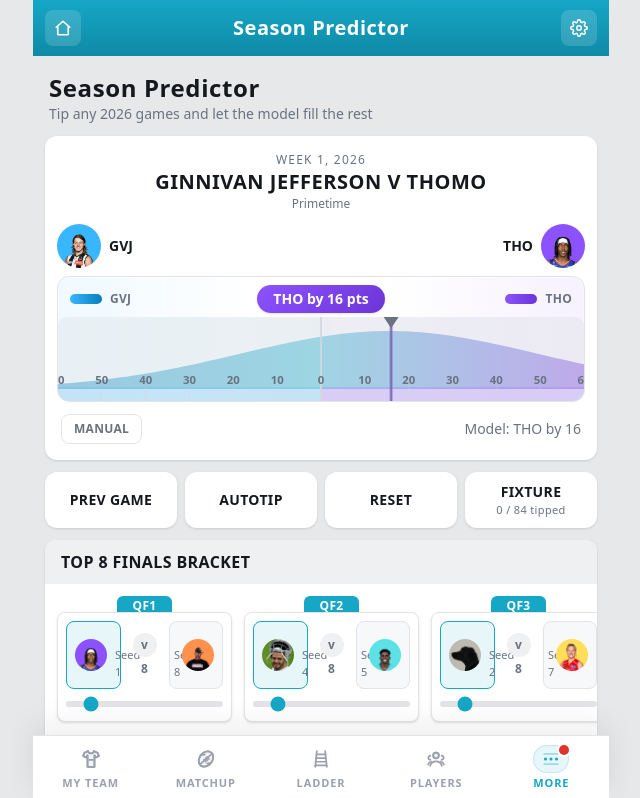
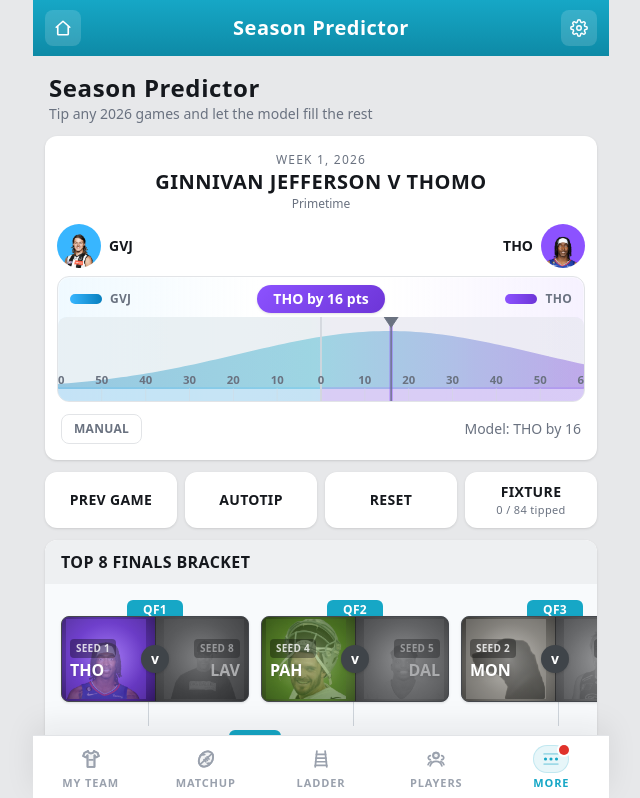
Before and after one commit to zebraspread-glitch/nfl-league, a Next.js app: page /predictor in a window 1280 px wide. Shown: the top 798 px of the page, without its empty margins (319-959 px from the left). Built offline with nearby package versions, Linux system fonts and the light colour scheme.

Commit message:
Restyle predictor finals bracket

```diff
--- a/components/season-predictor.tsx
+++ b/components/season-predictor.tsx
@@ -443,9 +443,9 @@ function FinalsView({
     { id: "qf-2", label: "QF2", className: "col-start-2 row-start-1" },
     { id: "qf-3", label: "QF3", className: "col-start-3 row-start-1" },
     { id: "qf-4", label: "QF4", className: "col-start-4 row-start-1" },
-    { id: "sf-1", label: "SF1", className: "col-start-1 col-span-2 row-start-2 px-14" },
-    { id: "sf-2", label: "SF2", className: "col-start-3 col-span-2 row-start-2 px-14" },
-    { id: "final", label: "GF", className: "col-start-2 col-span-2 row-start-3 px-16" },
+    { id: "sf-1", label: "SF1", className: "col-start-1 col-span-2 row-start-2 px-[5.75rem]" },
+    { id: "sf-2", label: "SF2", className: "col-start-3 col-span-2 row-start-2 px-[5.75rem]" },
+    { id: "final", label: "GF", className: "col-start-2 col-span-2 row-start-3 px-28" },
   ];
 
   return (
@@ -453,7 +453,13 @@ function FinalsView({
       <Card>
         <SectionHeader>Top 8 Finals Bracket</SectionHeader>
         <div className="overflow-x-auto">
-          <div className="grid min-w-[760px] grid-cols-4 grid-rows-[auto_auto_auto] gap-x-3 gap-y-5 p-3">
+          <div className="relative grid min-w-[820px] grid-cols-4 grid-rows-[auto_auto_auto] gap-x-3 gap-y-7 bg-[#f8fafc] p-4">
+            <BracketLine className="left-[12.5%] top-[100px] h-[42px]" />
+            <BracketLine className="left-[37.5%] top-[100px] h-[42px]" />
+            <BracketLine className="left-[62.5%] top-[100px] h-[42px]" />
+            <BracketLine className="left-[87.5%] top-[100px] h-[42px]" />
+            <BracketLine className="left-1/4 top-[226px] h-[42px]" />
+            <BracketLine className="left-3/4 top-[226px] h-[42px]" />
             {bracket.map((slot) => {
               const game = byId.get(slot.id);
               if (!game) return null;
@@ -499,8 +505,11 @@ function FinalsGameBox({
     return (
       <div>
         <BracketLabel>{label}</BracketLabel>
-        <div className="grid h-[104px] place-items-center rounded-lg border border-border bg-row px-3 text-sm text-text-muted">
-          To be decided
+        <div className="relative h-[86px] overflow-hidden rounded-lg border border-[#45484d] bg-[radial-gradient(circle_at_center,#cdd2d7_0%,#777d84_42%,#303238_100%)] shadow-sm">
+          <div className="absolute left-1/2 top-0 h-full w-px bg-black/35" />
+          <div className="absolute left-1/2 top-1/2 grid h-7 w-7 -translate-x-1/2 -translate-y-1/2 place-items-center rounded-full bg-[#3f4449] font-cond text-sm font-bold text-white shadow">
+            v
+          </div>
         </div>
       </div>
     );
@@ -511,32 +520,15 @@ function FinalsGameBox({
   return (
     <div>
       <BracketLabel>{label}</BracketLabel>
-      <div className="rounded-lg border border-border bg-card p-2 shadow-sm">
-        <div className="grid grid-cols-[1fr_auto_1fr] items-stretch gap-2">
-          <SeededPick entry={game.a} selected={aWins} onSelect={(id) => onPick(game.id, { winnerId: id, margin: pick.margin })} />
-          <div className="flex flex-col items-center justify-center px-1">
-            <span className="grid h-6 w-6 place-items-center rounded-full bg-section font-cond text-xs font-bold text-text-muted">
-              v
-            </span>
-            <span className="mt-1 font-cond text-xs font-semibold tabular-nums text-text-muted">{pick.margin}</span>
-          </div>
-          <SeededPick
-            entry={game.b}
-            selected={!aWins}
-            align="right"
-            onSelect={(id) => onPick(game.id, { winnerId: id, margin: pick.margin })}
-          />
+      <div className="relative h-[86px] overflow-hidden rounded-lg border border-[#45484d] bg-[#2d3035] shadow-sm">
+        <div className="grid h-full grid-cols-2">
+          <BracketTeam entry={game.a} selected={aWins} onSelect={(id) => onPick(game.id, { winnerId: id, margin: DEFAULT_FINALS_MARGIN })} />
+          <BracketTeam entry={game.b} selected={!aWins} align="right" onSelect={(id) => onPick(game.id, { winnerId: id, margin: DEFAULT_FINALS_MARGIN })} />
         </div>
-        <input
-          type="range"
-          min={1}
-          max={MAX_MARGIN}
-          step={1}
-          value={pick.margin}
-          onChange={(e) => onPick(game.id, { winnerId: pick.winnerId, margin: clampMargin(Number(e.target.value)) })}
-          aria-label={`Winning margin for ${game.a.team.name} versus ${game.b.team.name}`}
-          className="mt-2 h-1.5 w-full cursor-pointer appearance-none rounded-full bg-border accent-teal"
-        />
+        <div className="absolute left-1/2 top-0 h-full w-px bg-black/35" />
+        <div className="absolute left-1/2 top-1/2 grid h-7 w-7 -translate-x-1/2 -translate-y-1/2 place-items-center rounded-full bg-[#3f4449] font-cond text-sm font-bold text-white shadow">
+          v
+        </div>
       </div>
     </div>
   );
@@ -550,7 +542,11 @@ function BracketLabel({ children }: { children: React.ReactNode }) {
   );
 }
 
-function SeededPick({
+function BracketLine({ className }: { className: string }) {
+  return <div aria-hidden="true" className={`absolute w-px bg-[#cfd5dc] ${className}`} />;
+}
+
+function BracketTeam({
   entry,
   selected,
   onSelect,
@@ -561,20 +557,44 @@ function SeededPick({
   onSelect: (teamId: number) => void;
   align?: "left" | "right";
 }) {
+  const logoOpacity = selected ? 0.34 : 0.18;
+
   return (
     <button
       type="button"
       onClick={() => onSelect(entry.team.id)}
       aria-pressed={selected}
-      className={`flex min-w-0 items-center gap-2 rounded-lg border px-2 py-2 text-left transition-colors ${
-        align === "right" ? "flex-row-reverse text-right" : ""
-      } ${selected ? "border-teal bg-teal/10" : "border-border bg-row hover:bg-card-hover"}`}
+      className={`group relative min-w-0 overflow-hidden px-2 text-left text-white transition-[filter,opacity] ${
+        selected ? "opacity-100" : "opacity-60 grayscale hover:opacity-85"
+      } ${align === "right" ? "text-right" : ""}`}
+      style={{
+        background: `linear-gradient(135deg, ${entry.team.primary}, ${entry.team.secondary})`,
+      }}
     >
-      <TeamAvatar team={entry.team} size="sm" />
-      <span className="min-w-0 flex-1">
-        <span className="block truncate font-cond text-sm font-semibold leading-tight">{entry.team.name}</span>
-        <span className="block font-cond text-[11px] text-text-muted">Seed {entry.seed}</span>
-      </span>
+      <div className="absolute inset-0 bg-[radial-gradient(circle_at_center,rgba(255,255,255,0.42),rgba(0,0,0,0.28)_58%,rgba(0,0,0,0.54))]" />
+      {entry.team.logo ? (
+        // eslint-disable-next-line @next/next/no-img-element
+        <img
+          src={entry.team.logo}
+          alt=""
+          className={`absolute top-1/2 h-20 w-20 -translate-y-1/2 object-contain ${
+            align === "right" ? "right-1" : "left-1"
+          }`}
+          style={{ opacity: logoOpacity }}
+        />
+      ) : null}
+      <div
+        className={`relative flex h-full min-w-0 flex-col justify-center gap-1 ${
+          align === "right" ? "items-end pl-5" : "items-start pr-5"
+        }`}
+      >
+        <span className="rounded bg-black/35 px-1.5 py-0.5 font-cond text-[10px] font-semibold uppercase tracking-wide text-white/80">
+          Seed {entry.seed}
+        </span>
+        <span className="max-w-full truncate font-cond text-base font-semibold leading-none drop-shadow">
+          {entry.team.abbrev}
+        </span>
+      </div>
     </button>
   );
 }
```
